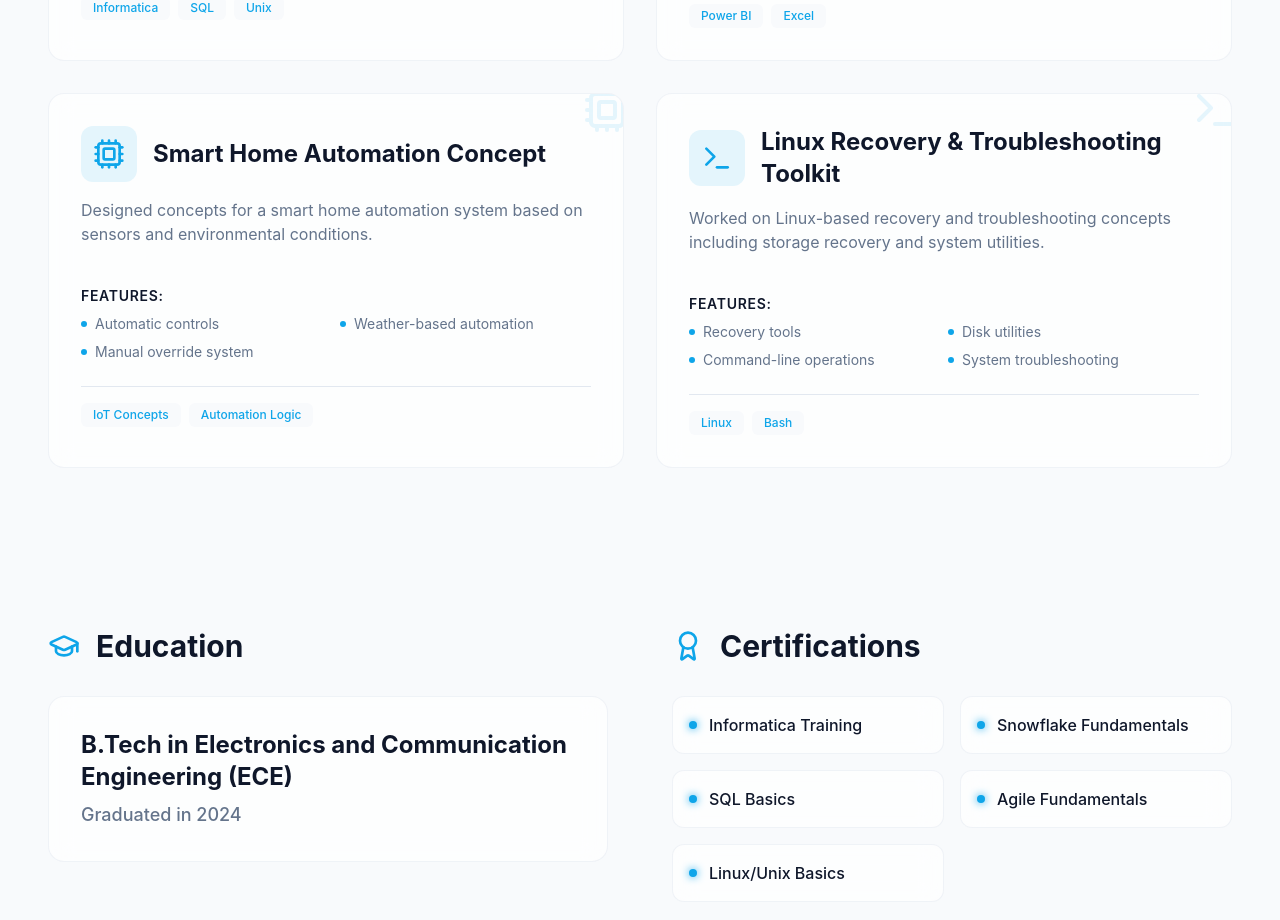
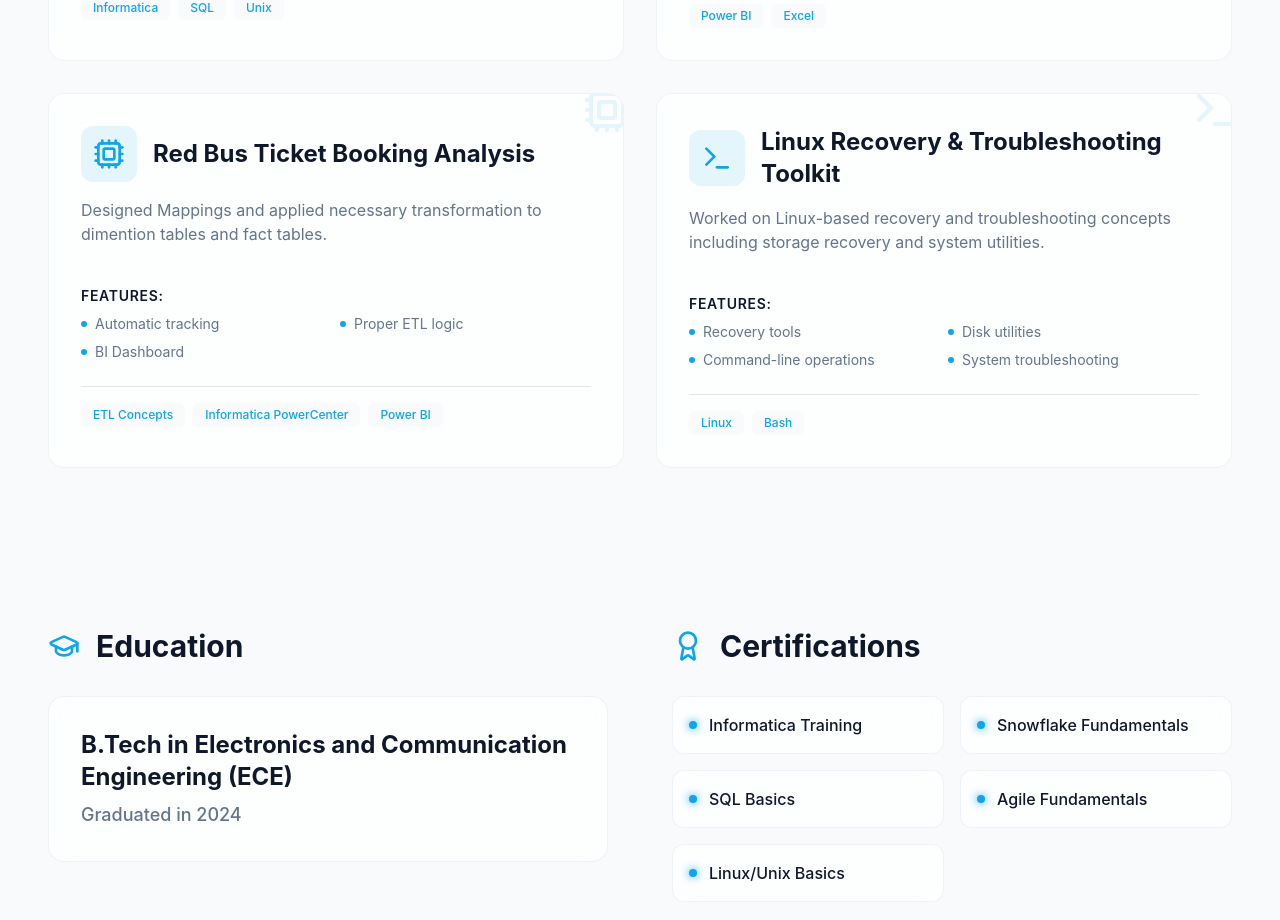
Before and after one commit to Sa-cyber117/Portfolio2026, a React (Vite) app: page / in a window 1280 px wide. Shown: the part 4120-5040 px from the top of the page. Built offline with nearby package versions, Linux system fonts and the light colour scheme.

Commit message:
organised project sections.

```diff
--- a/src/components/Projects.jsx
+++ b/src/components/Projects.jsx
@@ -20,10 +20,10 @@
   },
   {
     id: 3,
-    title: "Smart Home Automation Concept",
-    description: "Designed concepts for a smart home automation system based on sensors and environmental conditions.",
-    features: ["Automatic controls", "Weather-based automation", "Manual override system"],
-    tech: ["IoT Concepts", "Automation Logic"],
+    title: "Red Bus Ticket Booking Analysis",
+    description: "Designed Mappings and applied necessary transformation to dimention tables and fact tables.",
+    features: ["Automatic tracking", "Proper ETL logic", "BI Dashboard"],
+    tech: ["ETL Concepts","Informatica PowerCenter", "Power BI"],
     icon: <Cpu className="w-8 h-8" />
   },
   {
```
